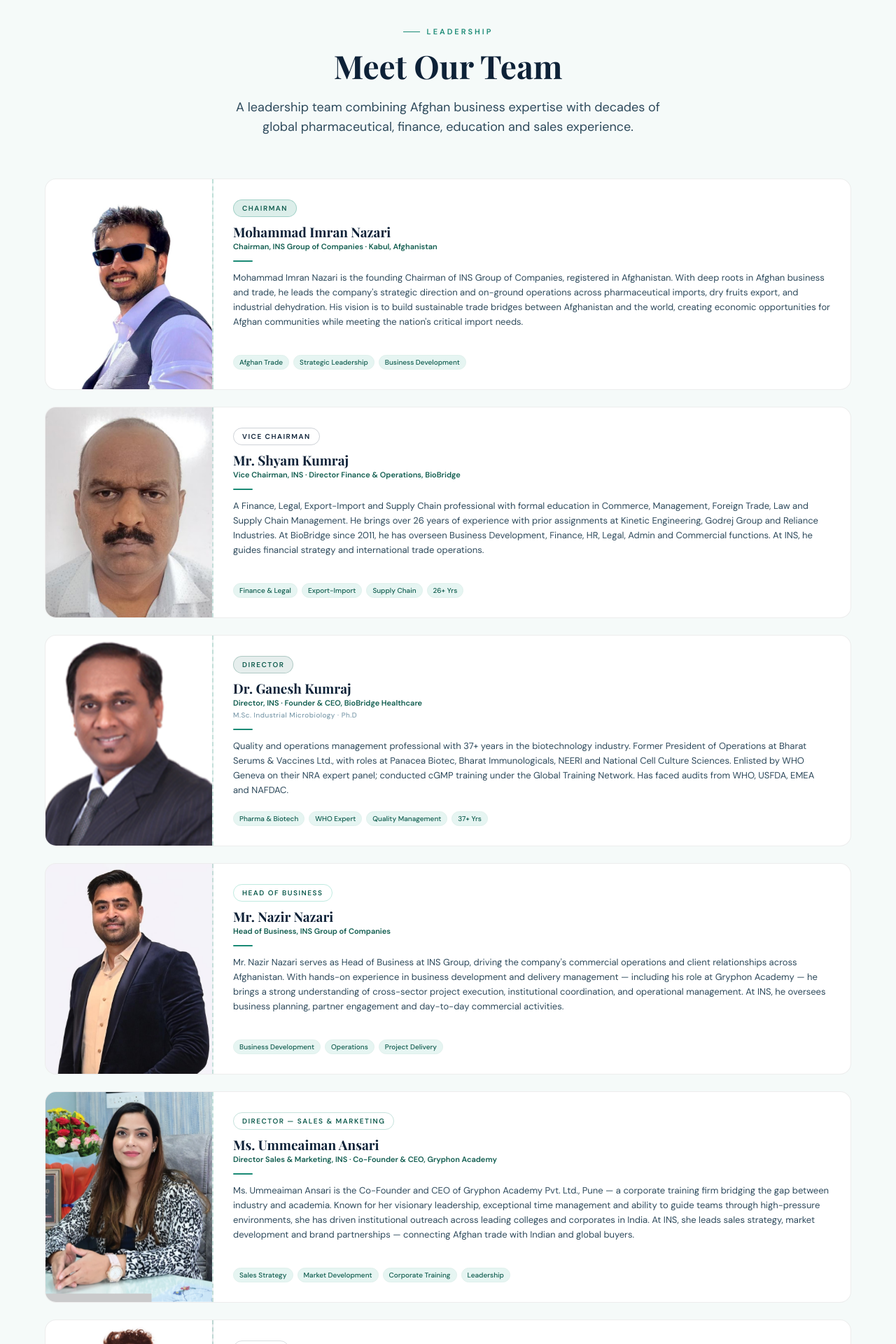
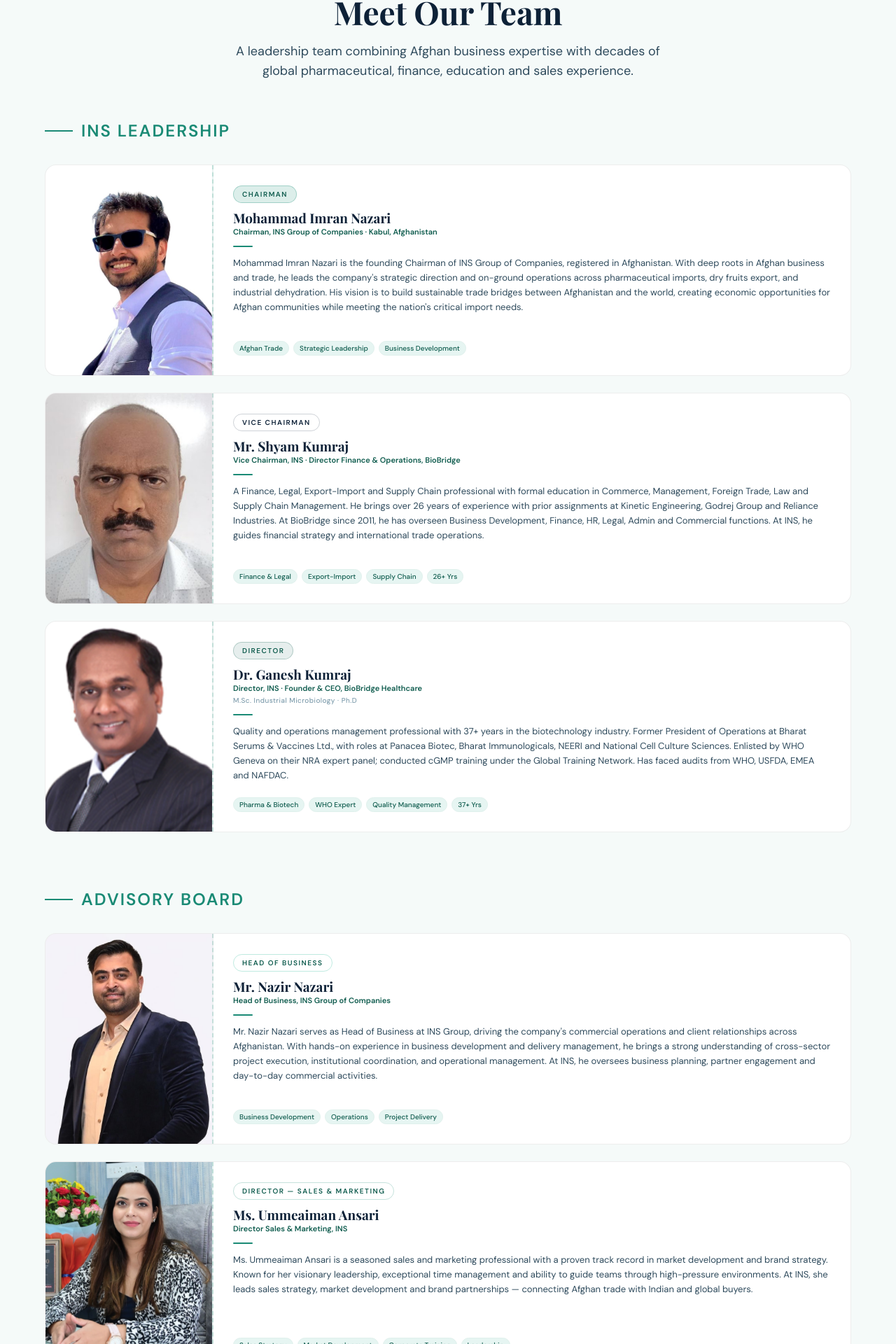
Before and after one commit to Techwolf78/instrading, a React (Vite) app: page /team in a window 1280 px wide. Shown: the part 155-2075 px from the top of the page at 70% size. Built offline with nearby package versions, Linux system fonts and the light colour scheme.

Commit message:
Updated Team

```diff
--- a/src/LanguageContext.jsx
+++ b/src/LanguageContext.jsx
@@ -202,10 +202,8 @@ const translations = {
       "Vice Chairman, INS · Director Finance & Operations, BioBridge",
     titleDirector: "Director, INS · Founder & CEO, BioBridge Healthcare",
     titleHeadOfBusiness: "Head of Business, INS Group of Companies",
-    titleDirectorSales:
-      "Director Sales & Marketing, INS · Co-Founder & CEO, Gryphon Academy",
-    titleAdvisor:
-      "Advisor, INS · Founder & Director, Gryphon Academy Pvt. Ltd.",
+    titleDirectorSales: "Director Sales & Marketing, INS",
+    titleAdvisor: "Advisor, INS",
     tagAfghanTrade: "Afghan Trade",
     tagStrategicLeadership: "Strategic Leadership",
     tagBusinessDev: "Business Development",
@@ -235,11 +233,11 @@ const translations = {
     bioDirector:
       "Quality and operations management professional with 37+ years in the biotechnology industry. Former President of Operations at Bharat Serums & Vaccines Ltd., with roles at Panacea Biotec, Bharat Immunologicals, NEERI and National Cell Culture Sciences. Enlisted by WHO Geneva on their NRA expert panel; conducted cGMP training under the Global Training Network. Has faced audits from WHO, USFDA, EMEA and NAFDAC.",
     bioHeadOfBusiness:
-      "Mr. Nazir Nazari serves as Head of Business at INS Group, driving the company's commercial operations and client relationships across Afghanistan. With hands-on experience in business development and delivery management — including his role at Gryphon Academy — he brings a strong understanding of cross-sector project execution, institutional coordination, and operational management. At INS, he oversees business planning, partner engagement and day-to-day commercial activities.",
+      "Mr. Nazir Nazari serves as Head of Business at INS Group, driving the company's commercial operations and client relationships across Afghanistan. With hands-on experience in business development and delivery management, he brings a strong understanding of cross-sector project execution, institutional coordination, and operational management. At INS, he oversees business planning, partner engagement and day-to-day commercial activities.",
     bioDirectorSales:
-      "Ms. Ummeaiman Ansari is the Co-Founder and CEO of Gryphon Academy Pvt. Ltd., Pune — a corporate training firm bridging the gap between industry and academia. Known for her visionary leadership, exceptional time management and ability to guide teams through high-pressure environments, she has driven institutional outreach across leading colleges and corporates in India. At INS, she leads sales strategy, market development and brand partnerships — connecting Afghan trade with Indian and global buyers.",
+      "Ms. Ummeaiman Ansari is a seasoned sales and marketing professional with a proven track record in market development and brand strategy. Known for her visionary leadership, exceptional time management and ability to guide teams through high-pressure environments. At INS, she leads sales strategy, market development and brand partnerships — connecting Afghan trade with Indian and global buyers.",
     bioAdvisor:
-      "Founder and Director of Gryphon Academy Pvt. Ltd., Pune, with a distinguished career spanning Cisco Systems (Senior Sales & Marketing), Vcustomer India Services, and Indira Group of Institutes (Director, Corporate Relations). He brings deep expertise in strategic planning, corporate relations, team management and business development. His advisory role at INS draws on his extensive network across Indian industry, academia and corporate sectors, supporting expansion and institutional partnerships in India.",
+      "A distinguished professional with a career spanning Cisco Systems (Senior Sales & Marketing), Vcustomer India Services, and Indira Group of Institutes (Director, Corporate Relations). He brings deep expertise in strategic planning, corporate relations, team management and business development. His advisory role at INS draws on his extensive network across Indian industry, academia and corporate sectors, supporting expansion and institutional partnerships in India.",
 
     /* Contact */
     contactLabel: "Get In Touch",
@@ -500,9 +498,8 @@ const translations = {
     titleViceChairman: "نایب رئیس، INS · مدیر مالی و عملیات، BioBridge",
     titleDirector: "مدیر، INS · بنیانگذار و مدیرعامل، BioBridge Healthcare",
     titleHeadOfBusiness: "رئیس تجارت، گروه شرکت‌های INS",
-    titleDirectorSales:
-      "مدیر فروش و بازاریابی، INS · هم‌بنیانگذار و مدیرعامل، Gryphon Academy",
-    titleAdvisor: "مشاور، INS · بنیانگذار و مدیر، Gryphon Academy Pvt. Ltd.",
+    titleDirectorSales: "مدیر فروش و بازاریابی، INS",
+    titleAdvisor: "مشاور، INS",
     tagAfghanTrade: "تجارت افغانستان",
     tagStrategicLeadership: "رهبری استراتژیک",
     tagBusinessDev: "توسعه تجارت",
@@ -534,9 +531,9 @@ const translations = {
     bioHeadOfBusiness:
       "آقای ناظر ناظری به عنوان رئیس تجارت در گروه INS فعالیت می‌کند و عملیات تجاری و روابط مشتریان را در سراسر افغانستان هدایت می‌کند.",
     bioDirectorSales:
-      "خانم امیمان انصاری هم‌بنیانگذار و مدیرعامل Gryphon Academy Pvt. Ltd.، پونه است — یک شرکت آموزشی شرکتی که شکاف بین صنعت و دانشگاه را پر می‌کند.",
+      "خانم امیمان انصاری یک حرفه‌ای در زمینه فروش و بازاریابی با سابقه اثبات شده در توسعه بازار و استراتژی برند است. در INS، او استراتژی فروش، توسعه بازار و مشارکت‌های برند را رهبری می‌کند.",
     bioAdvisor:
-      "بنیانگذار و مدیر Gryphon Academy Pvt. Ltd.، پونه، با یک حرفه برجسته در Cisco Systems. او تخصص عمیقی در برنامه‌ریزی استراتژیک، روابط شرکتی و توسعه تجارت دارد.",
+      "یک حرفه‌ای برجسته با سابقه در Cisco Systems، Vcustomer India Services و Indira Group of Institutes. او تخصص عمیقی در برنامه‌ریزی استراتژیک، روابط شرکتی و توسعه تجارت دارد.",
 
     /* Contact */
     contactLabel: "ارتباط با ما",
@@ -795,10 +792,8 @@ const translations = {
     titleDirector:
       "مدیر، INS · بنسټ ایښودونکی او اجراییه رییس، BioBridge Healthcare",
     titleHeadOfBusiness: "د سوداګرۍ مشر، د INS ګروپ کمپنۍ",
-    titleDirectorSales:
-      "د پلور او بازارموندنې مدیر، INS · هم بنسټ ایښودونکی او اجراییه رییس، Gryphon Academy",
-    titleAdvisor:
-      "سلاکار، INS · بنسټ ایښودونکی او مدیر، Gryphon Academy Pvt. Ltd.",
+    titleDirectorSales: "د پلور او بازارموندنې مدیر، INS",
+    titleAdvisor: "سلاکار، INS",
     tagAfghanTrade: "د افغانستان سوداګري",
     tagStrategicLeadership: "ستراتیژیکه رهبري",
     tagBusinessDev: "د سوداګرۍ پراختیا",
@@ -830,9 +825,9 @@ const translations = {
     bioHeadOfBusiness:
       "ښاغلی ناظر ناظري د INS ګروپ د سوداګرۍ مشر په توګه کار کوي، د شرکت سوداګریز عملیات او د پیرودونکو اړیکې په ټول افغانستان کې پرمخ وړي.",
     bioDirectorSales:
-      "اغلې امیمان انصاري د Gryphon Academy Pvt. Ltd.، پونې هم بنسټ ایښودونکې او اجراییه رییسه ده — یوه شرکتي روزنیزه کمپنۍ چې د صنعت او اکاډمۍ ترمنځ واټن ډکوي.",
+      "اغلې امیمان انصاري د پلور او بازارموندنې یوه مسلکي کس ده چې د بازار پراختیا او برانډ ستراتیژۍ کې ثابت ریکارډ لري. په INS کې، هغه د پلور ستراتیژي، بازار پراختیا او برانډ مشارکتونه رهبري کوي.",
     bioAdvisor:
-      "د Gryphon Academy Pvt. Ltd.، پونې بنسټ ایښودونکی او مدیر، د Cisco Systems کې د یوې برجسته دندې سره. هغه په ستراتیژیک پلان جوړونه، شرکتي اړیکو او سوداګرۍ پراختیا کې ژوره تخصص لري.",
+      "یو برجسته مسلکی کس د Cisco Systems، Vcustomer India Services او Indira Group of Institutes کې د دندې سره. هغه په ستراتیژیک پلان جوړونه، شرکتي اړیکو او سوداګرۍ پراختیا کې ژوره تخصص لري.",
 
     /* Contact */
     contactLabel: "اړیکه ونیسئ",
--- a/src/components/Team.jsx
+++ b/src/components/Team.jsx
@@ -7,7 +7,7 @@ import nazirImg from "../assets/Nazir.jpeg";
 import ummeaimanImg from "../assets/Ummi.png";
 import shashiImg from "../assets/Shashi.jpeg";
 
-const members = [
+const leadershipMembers = [
   {
     name: "Mohammad Imran Nazari",
     role: "Chairman",
@@ -64,6 +64,9 @@ const members = [
     tagKeys: ["tagPharmaBiotech", "tagWHOExpert", "tagQualityMgmt", "tag37Yrs"],
     wide: true,
   },
+];
+
+const advisoryMembers = [
   {
     name: "Mr. Nazir Nazari",
     role: "Head of Business",
@@ -138,23 +141,26 @@ const members = [
 export default function Team() {
   const { t } = useLanguage();
   return (
-    <section className="bg-cream py-24 px-6 md:px-12" id="team">
-      <div className="text-center max-w-[640px] m-auto mb-[60px]">
-        <div className="flex items-center gap-2.5 text-teal text-[11px] tracking-[3px] uppercase mb-3 justify-center font-semibold">
-          <div className="w-6 h-[1px] bg-teal" />
-          Leadership
-        </div>
-        <h2 className="font-serif text-3xl sm:text-[46px] font-bold leading-tight mb-4 text-navy">
-          Meet Our Team
+    <section className="bg-cream py-12 px-6 md:px-12" id="team">
+      {/* Section Header */}
+      <div className="text-center max-w-[640px] mx-auto mb-14">
+        <h2 className="font-serif text-3xl sm:text-[46px] font-bold leading-tight text-navy">
+          {t("teamTitle")}
         </h2>
-        <p className="text-base sm:text-lg leading-relaxed text-text-mid">
-          A leadership team combining Afghan business expertise with decades of
-          global pharmaceutical, finance, education and sales experience.
+        <p className="text-base sm:text-lg leading-relaxed text-text-mid mt-3">
+          {t("teamDesc")}
         </p>
       </div>
 
-      <div className="grid grid-cols-1 md:grid-cols-2 gap-6 max-w-6xl m-auto">
-        {members.map((member, i) => (
+      {/* INS Leadership */}
+      <div className="mb-8 text-left max-w-6xl mx-auto">
+          <div className="flex items-center gap-3 text-teal text-2xl tracking-[2px] uppercase font-bold">
+          <div className="w-10 h-[2px] bg-teal" />
+          INS Leadership
+        </div>
+      </div>
+      <div className="grid grid-cols-1 md:grid-cols-2 gap-6 max-w-6xl m-auto mb-16">
+        {leadershipMembers.map((member, i) => (
           <div
             key={i}
             className={`bg-white rounded-2xl border border-black/[0.07] overflow-hidden transition-all duration-200 hover:-translate-y-1 hover:shadow-xl flex flex-col text-left ${member.wide ? "md:col-span-2 md:flex-row" : ""}`}
@@ -224,6 +230,83 @@ export default function Team() {
           </div>
         ))}
       </div>
+
+      {/* Advisory Board */}
+      <div className="mt-20 mb-8 text-left max-w-6xl mx-auto">
+          <div className="flex items-center gap-3 text-teal text-2xl tracking-[2px] uppercase font-bold">
+          <div className="w-10 h-[2px] bg-teal" />
+          Advisory Board
+        </div>
+      </div>
+      <div className="grid grid-cols-1 md:grid-cols-2 gap-6 max-w-6xl m-auto">
+        {advisoryMembers.map((member, i) => (
+          <div
+            key={i}
+            className={`bg-white rounded-2xl border border-black/[0.07] overflow-hidden transition-all duration-200 hover:-translate-y-1 hover:shadow-xl flex flex-col text-left ${member.wide ? "md:col-span-2 md:flex-row" : ""}`}
+          >
+            <div
+              className={`shrink-0 ${member.wide ? "md:w-[240px] md:h-[300px]" : ""}`}
+            >
+              <div
+                className={`w-full h-full min-h-[220px] flex flex-col items-center justify-center gap-2 border-dashed border-teal/20 cursor-pointer transition-colors duration-200 hover:opacity-95 ${member.wide ? "md:border-r-2 md:border-t-0 md:border-b-0 md:border-l-0 rounded-none" : "border-b-2 rounded-none"}`}
+                style={{ background: member.gradient }}
+              >
+                {member.image ? (
+                  <img
+                    src={member.image}
+                    alt={member.name}
+                    className="w-full h-full object-cover object-top"
+                  />
+                ) : (
+                  <>
+                    <div className="text-[32px] opacity-50">📷</div>
+                    <div className="text-[11px] text-text-light text-center px-3 font-semibold">
+                      {member.name}
+                    </div>
+                  </>
+                )}
+              </div>
+            </div>
+
+            <div className="p-6 sm:p-7 flex-1 flex flex-col justify-between">
+              <div>
+                <div
+                  className={`inline-block text-[10px] font-semibold tracking-[1.5px] uppercase py-1 px-3 rounded-full mb-2.5 ${member.pillClass}`}
+                >
+                  {t(member.roleKey)}
+                </div>
+                <h3 className="font-serif text-[19px] text-navy mb-0.5 leading-tight font-bold">
+                  {member.name}
+                </h3>
+                <p className="text-[11px] text-teal-dark font-semibold leading-tight mb-0.5">
+                  {t(member.titleKey || member.title)}
+                </p>
+                {member.qual && (
+                  <p className="text-[10px] text-text-light tracking-[0.5px] mb-0.5">
+                    {t(member.qualKey || member.qual)}
+                  </p>
+                )}
+
+                <div className="w-7 h-[2px] bg-teal rounded-sm my-3" />
+                <p className="text-xs sm:text-[13px] leading-relaxed text-text-mid mb-4.5">
+                  {t(member.bioKey || member.bio)}
+                </p>
+              </div>
+
+              <div className="flex flex-wrap gap-1.5 mt-auto">
+                {(member.tagKeys || member.tags).map((tag, idx) => (
+                  <span
+                    key={idx}
+                    className="bg-teal-pale border border-cream-dark text-teal-dark text-[10px] px-2 py-0.5 rounded-full font-medium"
+                  >
+                    {member.tagKeys ? t(tag) : tag}
+                  </span>
+                ))}
+              </div>
+            </div>
+          </div>
+        ))}
+      </div>
     </section>
   );
 }
```
